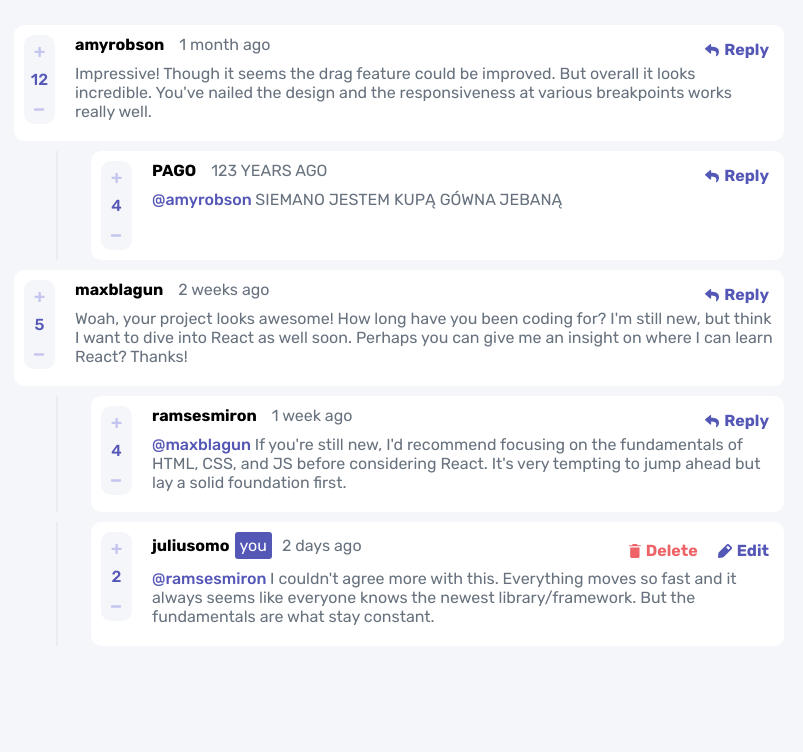
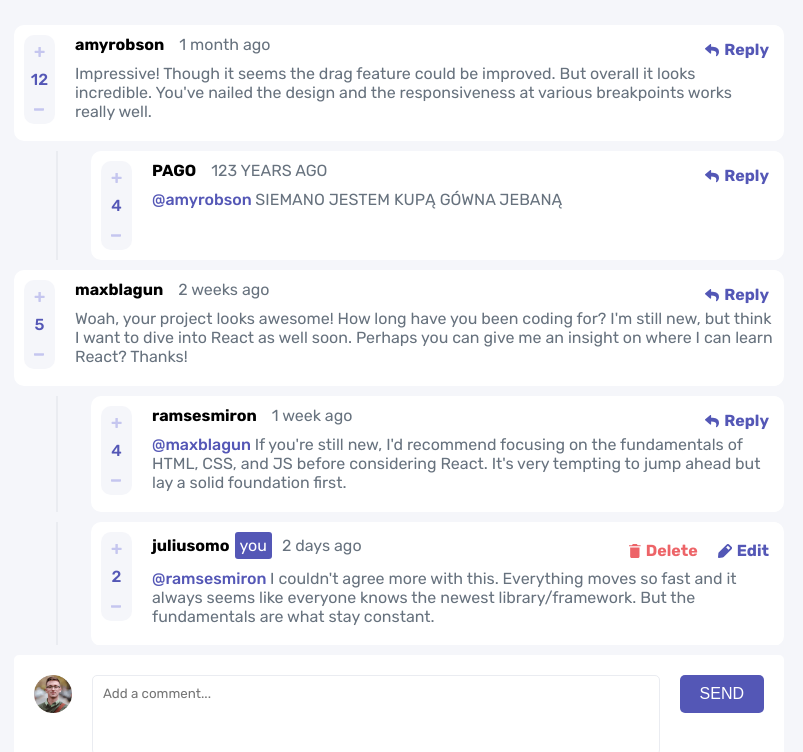
Before and after one commit to krylak123/react-interactive-comments-section, a React app: page / in a window 1280 px wide. Shown: the top 752 px of the page, without its empty margins (241-1044 px from the left). Built offline with nearby package versions, Linux system fonts and the light colour scheme.

Commit message:
created Form component

```diff
--- a/src/components/App.js
+++ b/src/components/App.js
@@ -1,11 +1,13 @@
 import React from 'react';
 
 import CommentsList from './CommentsList';
+import Form from './Form';
 
 const App = () => (
   <main className="main">
     <div className="main__container container">
       <CommentsList />
+      <Form />
     </div>
   </main>
 );
--- /dev/null
+++ b/src/components/Form.js
@@ -0,0 +1,40 @@
+import React, { useContext, useState } from 'react';
+
+import { AppContext } from '../context/GlobalStore';
+
+import Test from '../images/avatars/image-juliusomo.png';
+
+const Form = () => {
+  const { currentUser } = useContext(AppContext);
+  const [inputValue, setInputValue] = useState('');
+  const avatarImage = require(`../images/avatars/image-${currentUser.username}.png`);
+
+  const handleOnSubmit = (e) => {
+    e.preventDefault();
+
+    setInputValue('');
+  };
+
+  const handleOnChange = (e) => {
+    setInputValue(e.target.value);
+  };
+
+  return (
+    <form onSubmit={handleOnSubmit} className="form">
+      <textarea
+        className="form__textarea"
+        placeholder="Add a comment..."
+        value={inputValue}
+        onChange={handleOnChange}
+      />
+      <div className="form__avatar-container">
+        <img src={avatarImage} alt="your avatar" className="form__avatar" />
+      </div>
+      <button type="submit" className="form__btn">
+        send
+      </button>
+    </form>
+  );
+};
+
+export default Form;
--- /dev/null
+++ b/src/scss/components/_form.scss
@@ -0,0 +1,72 @@
+.form {
+  display: grid;
+  grid-template-columns: auto 1fr auto;
+  grid-template-rows: auto auto;
+  margin-top: 10px;
+  padding: 10px;
+  width: 100%;
+  border-radius: 5px;
+  background-color: $color-neutral-white;
+
+  &__textarea {
+    grid-area: 1/1/2/-1;
+    margin-bottom: 10px;
+    padding: 10px;
+    height: 80px;
+    resize: none;
+    font-family: $font-family-default;
+    border-radius: 5px;
+    border-color: $color-neutral-light-gray;
+
+    &:focus {
+      border-color: $color-neutral-grayish-blue;
+    }
+  }
+
+  &__avatar-container {
+    grid-area: 2/1/3/2;
+    width: 38px;
+  }
+
+  &__avatar {
+    width: 100%;
+  }
+
+  &__btn {
+    grid-area: 2/3/3/4;
+    display: block;
+    padding: 10px 20px;
+    font-size: $font-size-default;
+    font-weight: 500;
+    color: $color-neutral-white;
+    text-transform: uppercase;
+    border-style: none;
+    border-radius: 5px;
+    background-color: $color-primary-moderate-blue;
+    cursor: pointer;
+  }
+
+  @media screen and (orientation: landscape) {
+    grid-template-columns: auto 1fr auto;
+    grid-template-rows: auto;
+    align-items: start;
+    padding: 20px;
+
+    &__textarea {
+      grid-area: 1/2/2/3;
+      margin: 0 20px;
+    }
+
+    &__avatar-container {
+      grid-area: 1/1/2/2;
+    }
+
+    &__btn {
+      grid-area: 1/3/2/4;
+    }
+  }
+
+  @include mq(xsmall, port) {
+    padding: 20px;
+  }
+}
--- a/src/scss/index.scss
+++ b/src/scss/index.scss
@@ -8,3 +8,4 @@
 @import './components/main';
 @import './components/commentsList';
 @import './components/comment';
+@import './components/form';
```
